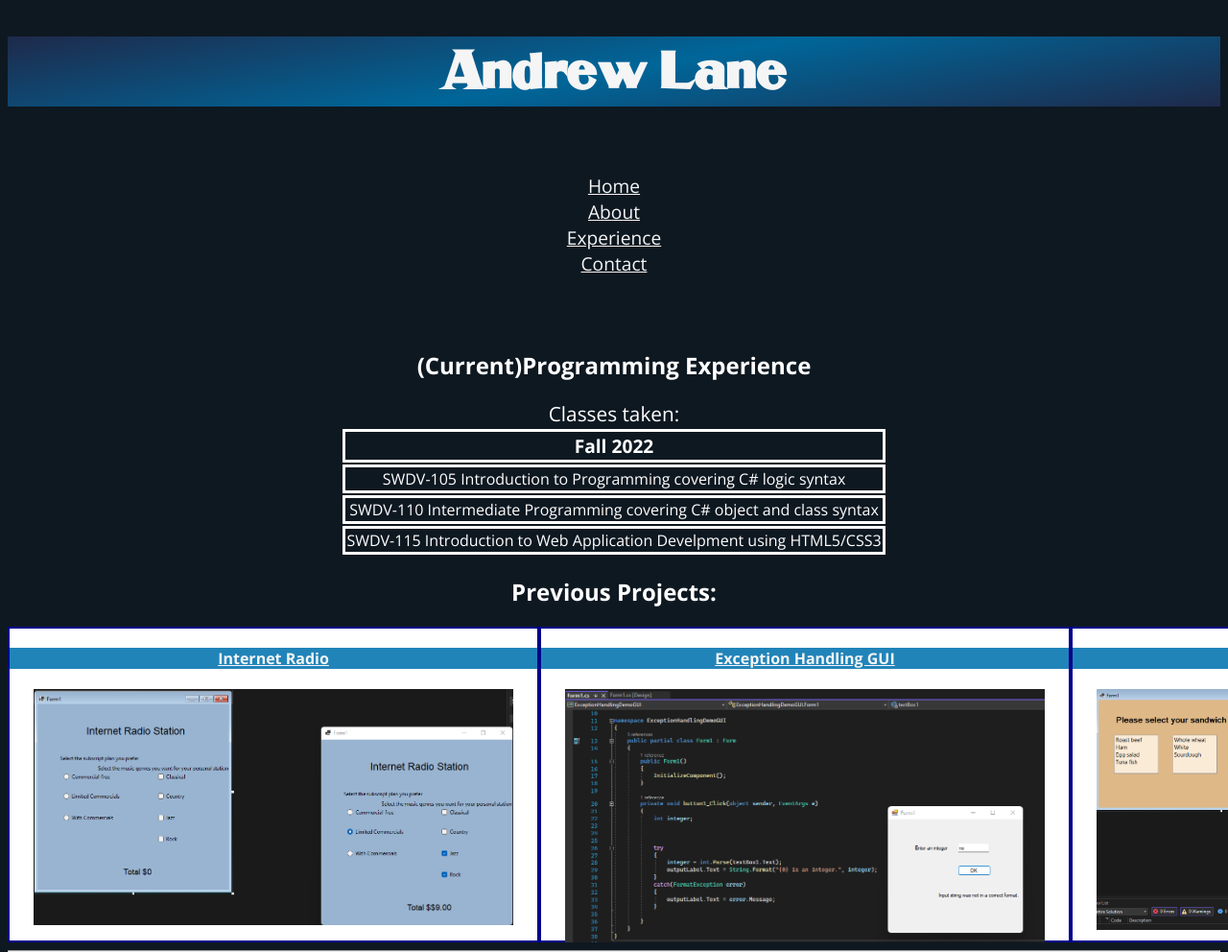
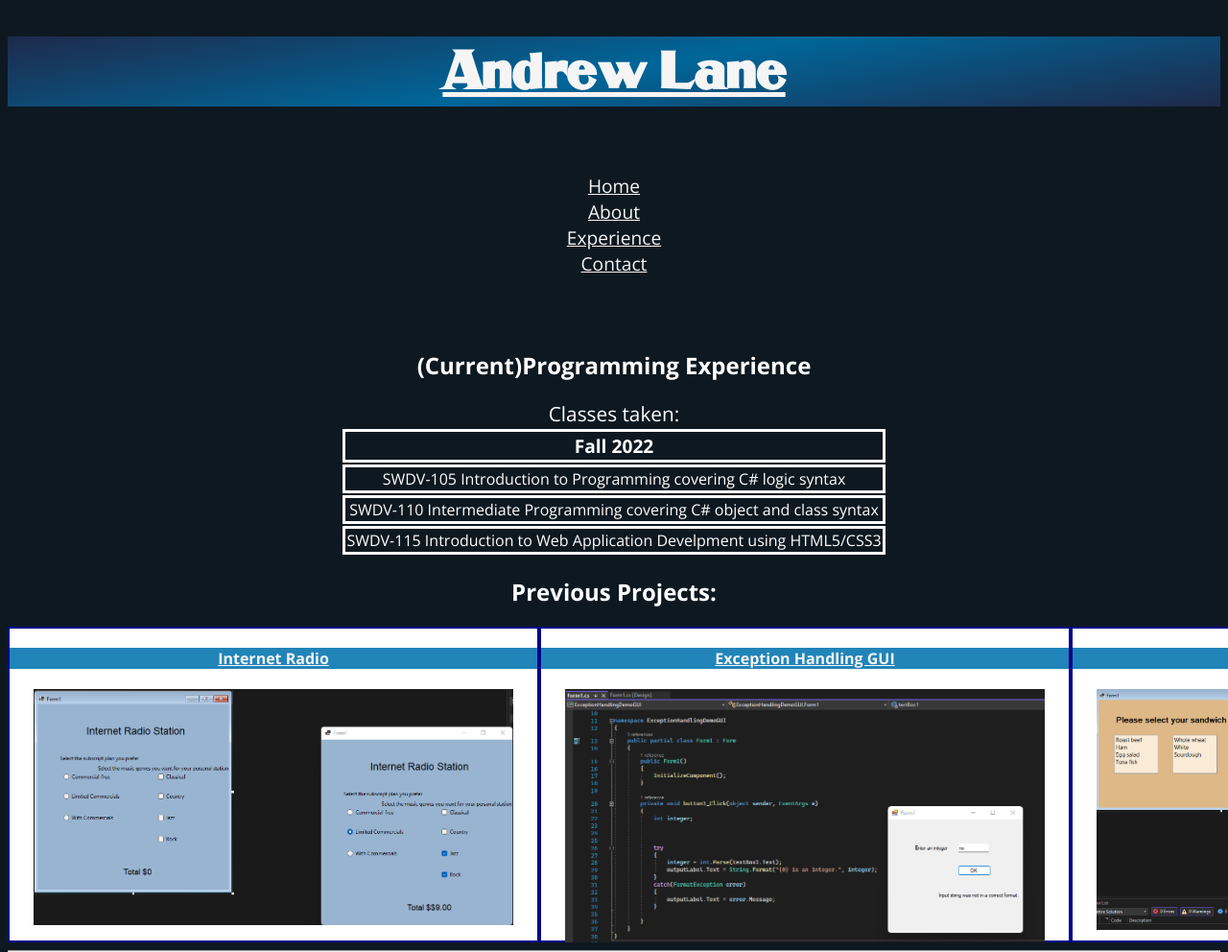
Before and after one commit to andrewlaneghub/.github.io, a plain HTML site: page andrewLanePorfolio/experience.html in a window 1280 px wide. Shown: the top 992 px of the page at 96% size. Drawn offline with nearby package versions, Linux system fonts and the light colour scheme; files whose address does not match are found by name.

Commit message:
Update experience.html

```diff
--- a/andrewLanePorfolio/experience.html
+++ b/andrewLanePorfolio/experience.html
@@ -14,7 +14,7 @@
   <link href="css/stylesTable.css" rel="stylesheet" type="text/css">
 </head>
     <body>
-      <h1>Andrew Lane</h1>
+      <a href="index.html" target="_blank"><h1>Andrew Lane</h1>
         <nav>
         <ul>
           <li><a href="index.html">Home
```
